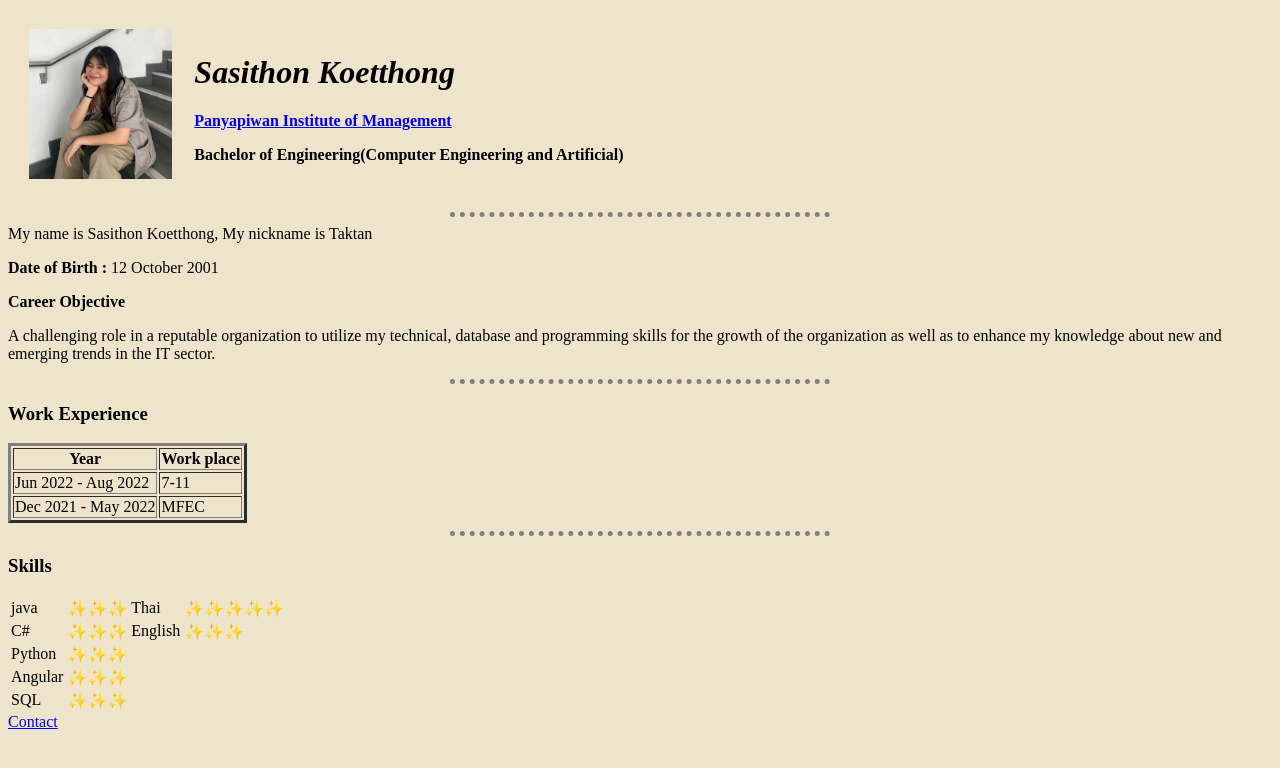
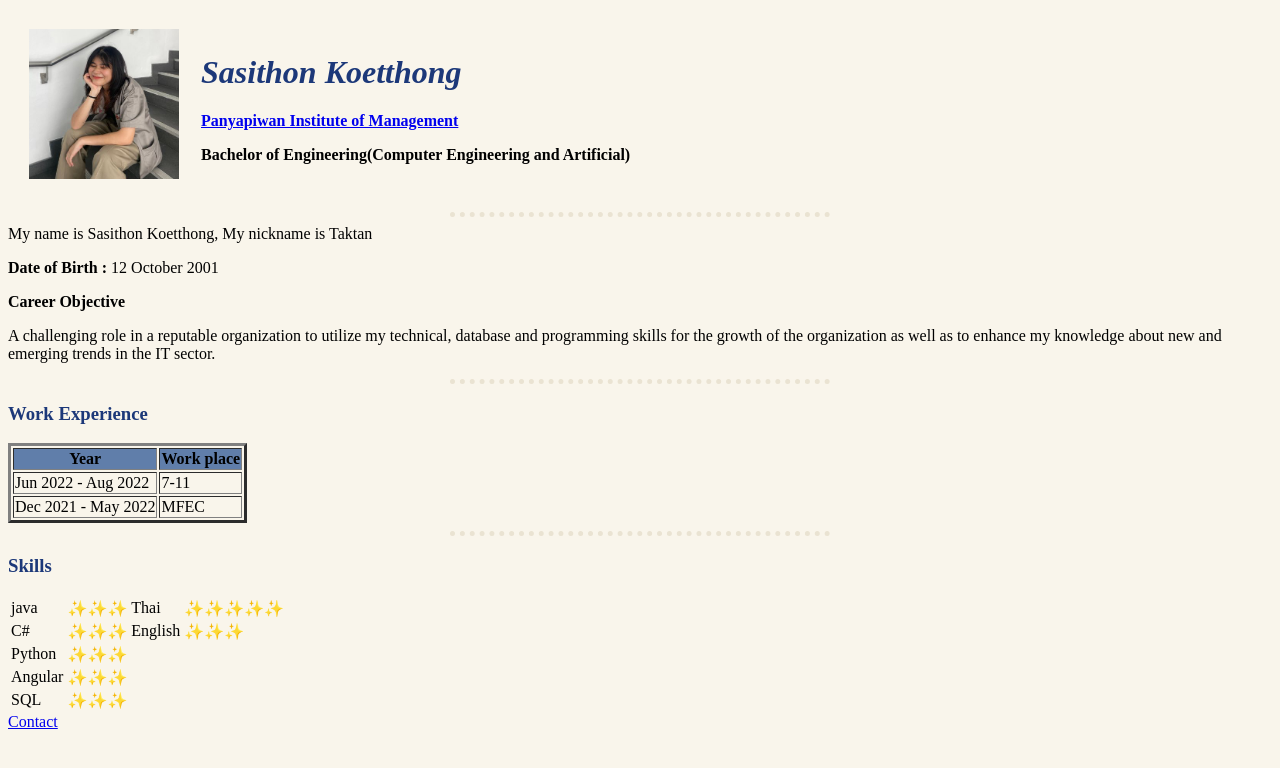
Before and after one commit to sasithonTn/resume, a plain HTML site: page index.html in a window 1280 px wide. Drawn offline with Linux system fonts and the light colour scheme.

Commit message:
Add files via upload

```diff
--- /dev/null
+++ b/css/styles.css
@@ -0,0 +1,23 @@
+body{
+  background-color:#F9F5EB;
+}
+
+hr{
+  /* background-color: white; */
+  border-style: dotted none none;
+  /* height: 2px; */
+  width: 30%;
+  border-color: #EAE3D2;
+  border-width: 5px;
+
+}
+img{
+  height: 150px;
+  width: 150px;
+}
+h1,h3{
+  color: #1C3879;
+}
+thead{
+  background-color: #607EAA;
+}
--- a/index.html
+++ b/index.html
@@ -4,26 +4,7 @@
     <head>
       <meta charset="utf-8"/>
       <title>Sasithon</title>
-      <style>
-
-        body{
-          background-color:#EEE3CB;
-        }
-
-        hr{
-          /* background-color: white; */
-          border-style: dotted none none;
-          /* height: 2px; */
-          width: 30%;
-          border-color: gray;
-          border-width: 5px;
-
-        }
-        img{
-          height: 150px;
-          width: 150px:
-        }
-      </style>
+      <link rel="stylesheet" href="css\styles.css">
     </head>
 
 
```
